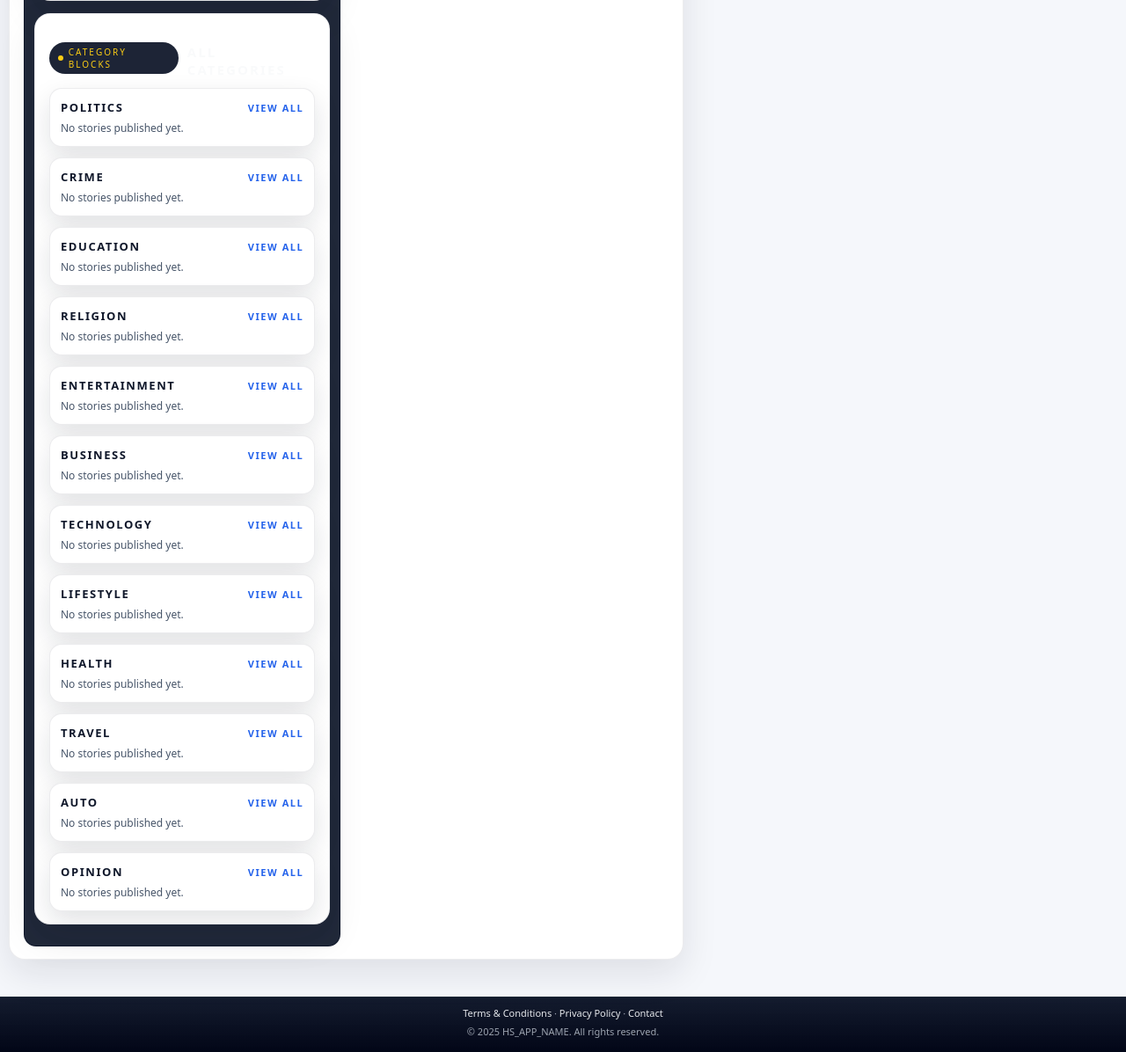
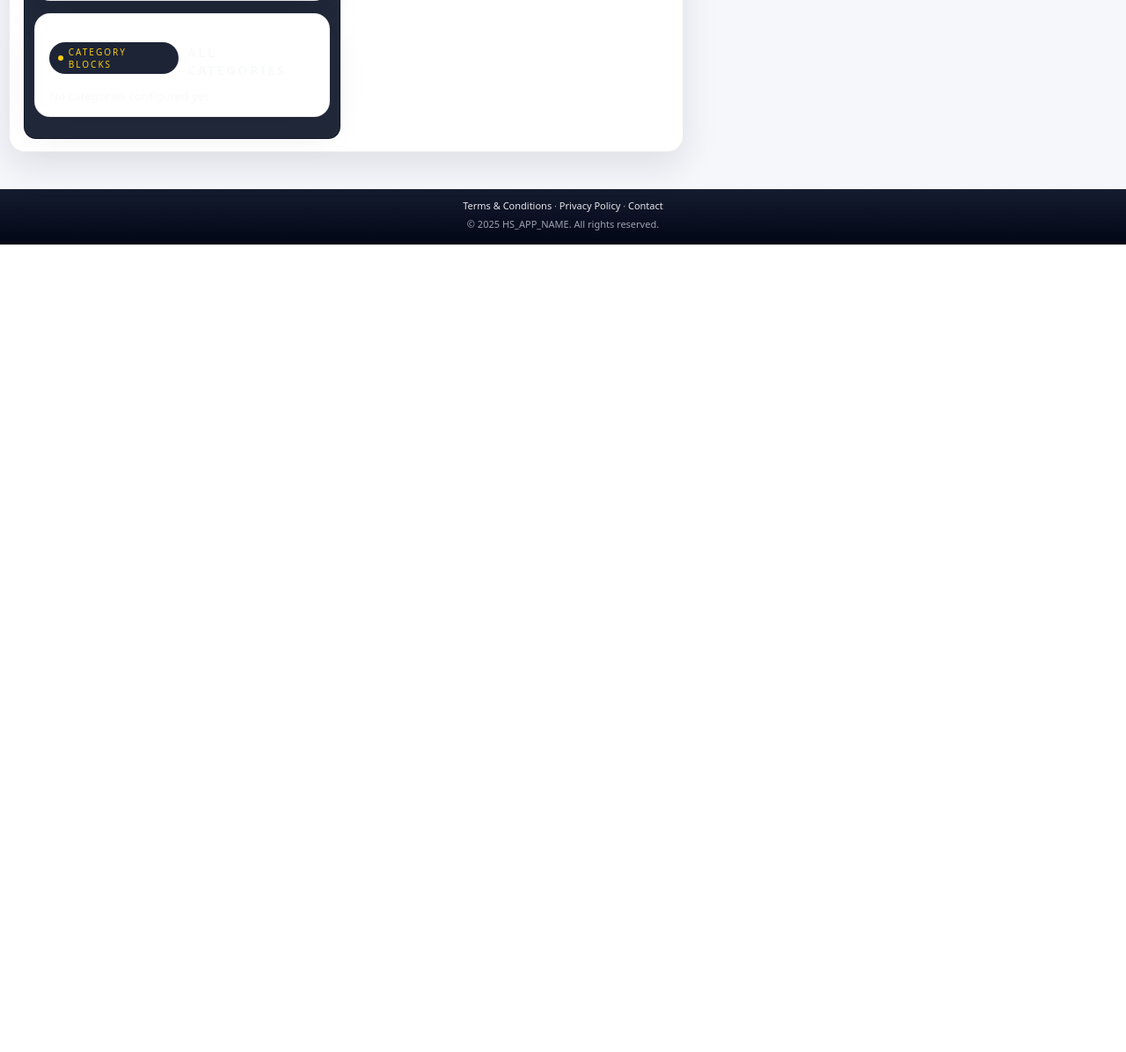
Before and after one commit to Thoombilworld/hdsptv, a PHP site: page / in a window 1280 px wide. Shown: the part 1530-2726 px from the top of the page at 88% size. After the commit the page ends 1808 px from the top, so only its background shows below. Run offline with PHP 8.4, Linux system fonts and the light colour scheme; some libraries are stand-ins or nearby versions.

Commit message:
Render homepage categories dynamically

```diff
--- a/app/Views/frontend/home.php
+++ b/app/Views/frontend/home.php
@@ -726,6 +726,7 @@
 </head>
 <body>
 <?php
+  $all_categories = $categories ?? [];
   $india_posts  = [];
   $gcc_posts    = [];
   $kerala_posts = [];
@@ -764,6 +765,8 @@
     'bahrain' => 'Bahrain News',
   ];
 
+  $category_posts = [];
+
   foreach ($posts as $p) {
     $region = $p['region'] ?? 'global';
     switch ($region) {
@@ -779,6 +782,13 @@
 
     if (isset($gcc_country_blocks[$cat_slug])) {
       $gcc_country_blocks[$cat_slug][] = $p;
+    }
+
+    if (!empty($cat_slug)) {
+      if (!isset($category_posts[$cat_slug])) {
+        $category_posts[$cat_slug] = [];
+      }
+      $category_posts[$cat_slug][] = $p;
     }
 
     switch ($cat_name) {
@@ -803,28 +813,22 @@
   }
   $slider_mini = array_slice($slider_posts, 1, 6);
 
-  $category_blocks = [
-    'Politics'      => $politics_posts,
-    'Crime'         => $crime_posts,
-    'Education'     => $education_posts,
-    'Religion'      => $religion_posts,
-    'Entertainment' => $entertainment_posts,
-    'Business'      => $business_posts,
-    'Technology'    => $technology_posts,
-    'Lifestyle'     => $lifestyle_posts,
-    'Health'        => $health_posts,
-    'Travel'        => $travel_posts,
-    'Auto'          => $auto_posts,
-    'Opinion'       => $opinion_posts,
+  $category_blocks = [];
+
+  if (!empty($all_categories)) {
+    foreach ($all_categories as $cat) {
+      $slug = strtolower($cat['slug']);
+      $category_blocks[$slug] = [
+        'label' => $cat['name'],
+        'items' => $category_posts[$slug] ?? [],
       ];
-
-  foreach ($posts as $p) {
-    $label = $p['category_name'] ?: 'News';
-    if (!isset($category_blocks[$label])) {
-      $category_blocks[$label] = [];
     }
-    if (count($category_blocks[$label]) < 4) {
-      $category_blocks[$label][] = $p;
+  } else {
+    foreach ($category_posts as $slug => $items) {
+      $category_blocks[$slug] = [
+        'label' => ucwords(str_replace('-', ' ', $slug)),
+        'items' => $items,
+      ];
     }
   }
 
@@ -1167,9 +1171,12 @@
         <h2>All categories</h2>
       </div>
       <div class="category-grid">
-        <?php foreach ($category_blocks as $label => $items): ?>
+        <?php if (empty($category_blocks)): ?>
+          <small>No categories configured yet.</small>
+        <?php else: ?>
+          <?php foreach ($category_blocks as $slug => $block): $items = $block['items'] ?? []; ?>
             <div class="category-card">
-            <h3><?= htmlspecialchars($label) ?> <a href="<?= hs_category_url(strtolower($label)) ?>" style="font-size:11px; color:#2563EB;">View All</a></h3>
+              <h3><?= htmlspecialchars($block['label'] ?? $slug) ?> <a href="<?= hs_category_url($slug) ?>" style="font-size:11px; color:#2563EB;">View All</a></h3>
               <?php if (empty($items)): ?>
                 <small>No stories published yet.</small>
               <?php else: ?>
@@ -1184,6 +1191,7 @@
               <?php endif; ?>
             </div>
           <?php endforeach; ?>
+        <?php endif; ?>
       </div>
     </section>
 
--- a/index.php
+++ b/index.php
@@ -4,6 +4,7 @@ require __DIR__ . '/bootstrap.php';
 $settings = hs_settings();
 
 $posts = [];
+$categories = [];
 $featured = [];
 $breaking = [];
 $trending = [];
@@ -59,10 +60,14 @@ if (defined('HS_INSTALLED') && HS_INSTALLED) {
                               LIMIT 6");
     if ($res) while ($r = mysqli_fetch_assoc($res)) $gallery_posts[] = $r;
 
+    $res = mysqli_query($db, "SELECT id, name, slug FROM hs_categories ORDER BY name ASC");
+    if ($res) while ($r = mysqli_fetch_assoc($res)) $categories[] = $r;
+
 }
 
 hs_view('frontend/home', [
     'settings'      => $settings,
+    'categories'    => $categories,
     'posts'         => $posts,
     'featured'      => $featured,
     'breaking'      => $breaking,
```
Lines whose indentation alone changed are shown as unchanged.
